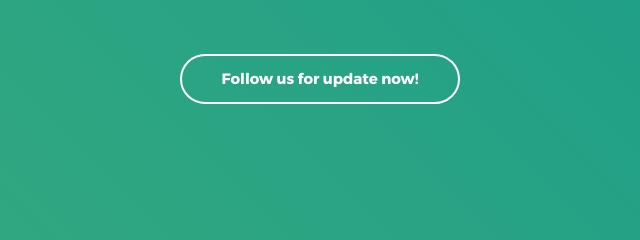
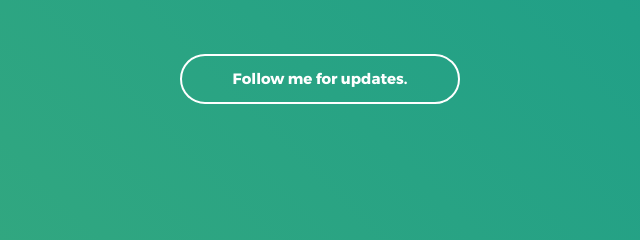
Before and after one commit to WadeDerby/portfolio, a plain HTML site: page index.html in a window 1280 px wide. Shown: the part 504-744 px from the top of the page, 320-960 px from the left. Drawn offline with Linux system fonts and the light colour scheme.

Commit message:
content tweaks

```diff
--- a/index.html
+++ b/index.html
@@ -69,7 +69,7 @@
 			</div>
 
 			<button class="flex-c-m s1-txt2 size3 how-btn">
-				<a class="twiiter-link" href="https://twitter.com/wadederby">Follow us for update now!</a>
+				<a class="twiiter-link" href="https://twitter.com/wadederby">Follow me for updates.</a>
 			</button>
 		</div>
 
```
